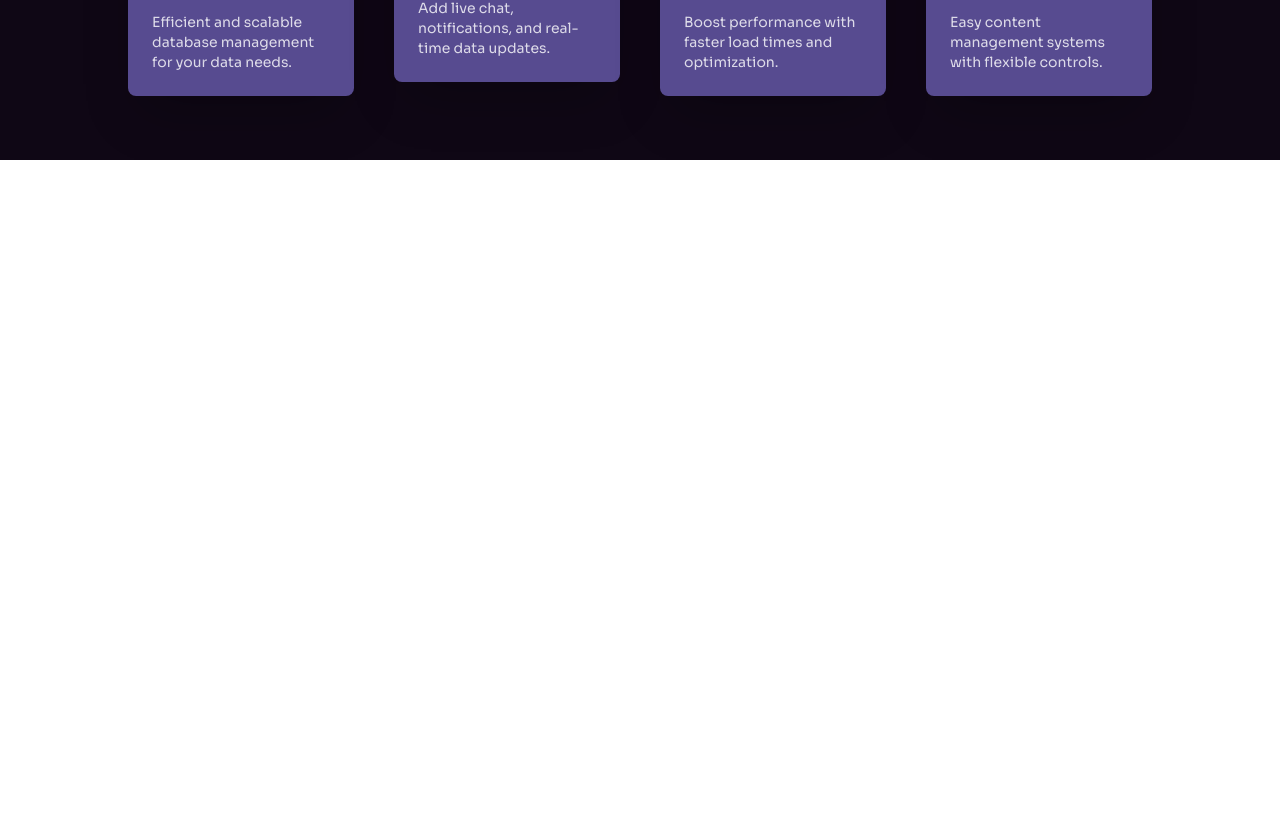
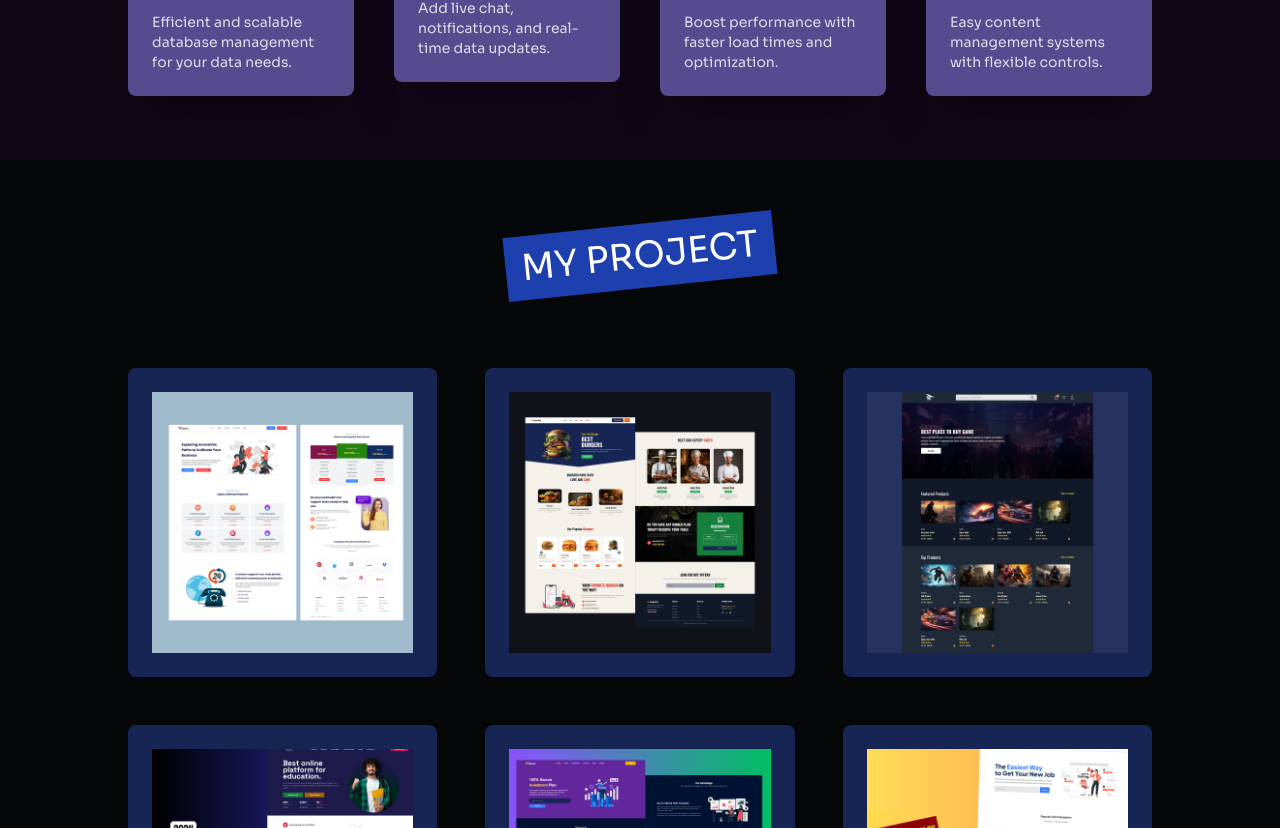
Before and after one commit to danial137/protofo, a Next.js app: page / in a window 1280 px wide. Shown: the part 2232-3060 px from the top of the page. Before the commit the page ends 2392 px from the top, so only its background shows below. Built offline with nearby package versions, Linux system fonts and the light colour scheme.

Commit message:
feat: add Project component for showcasing projects with responsive layout

```diff
--- a/components/Home/Home.tsx
+++ b/components/Home/Home.tsx
@@ -2,6 +2,7 @@
 import Hero from './Hero/Hero'
 import About from './About/About'
 import Services from './Services/Services'
+import Project from './Project/Project'
 
 export const Home = () => {
   return (
@@ -9,6 +10,7 @@
       <Hero />
       <About />
       <Services />
+      <Project />
     </div>
   )
 }
--- /dev/null
+++ b/components/Home/Project/Project.tsx
@@ -0,0 +1,25 @@
+import SectionHeading from '@/components/Helper/SectionHeading'
+import { projectData } from '@/Data/data'
+import Link from 'next/link'
+import Image from 'next/image'
+import React from 'react'
+
+const Project = () => {
+  return (
+      <div className='pt-16 pb-16 bg-[#050709]'>
+          <SectionHeading>My Project</SectionHeading>
+
+          <div className='w-[80%] mx-auto mt-20 grid grid-cols-1 md:grid-cols-2 lg:grid-cols-3 gap-12 items-center'>
+              {projectData.map((project) => {
+                  return <div key={project.id} className='bg-blue-950 p-6 rounded-lg hover:scale-105 transition-all duration-300'>
+                      <Link href={project.url} target='_blank'>
+                      <Image src={project.image} alt="PROJECT" width={300} height={200} className='w-full' />
+                      </Link>
+                  </div>
+              })}
+          </div>
+    </div>
+  )
+}
+
+export default Project
--- a/components/Home/Services/ServiceCard.tsx
+++ b/components/Home/Services/ServiceCard.tsx
@@ -17,7 +17,7 @@
 
 const ServiceCard = ({service }: Props) => {
     return <Tilt className='shadow-2xl p-6 rounded-lg bg-[#574b90]'>
-        <Image src={service.icon} alt={service.title} width={50} height={50} />
+        <Image src={`${service.icon}` } alt={service.title} width={50} height={50} />
         <h1 className='mt-4 text-lg font-bold text-gray-100'>{service.title}</h1>
         <p className='mt-3 text-sm text-white text-opacity-80 '>{service.description}</p>
     </Tilt>
```
